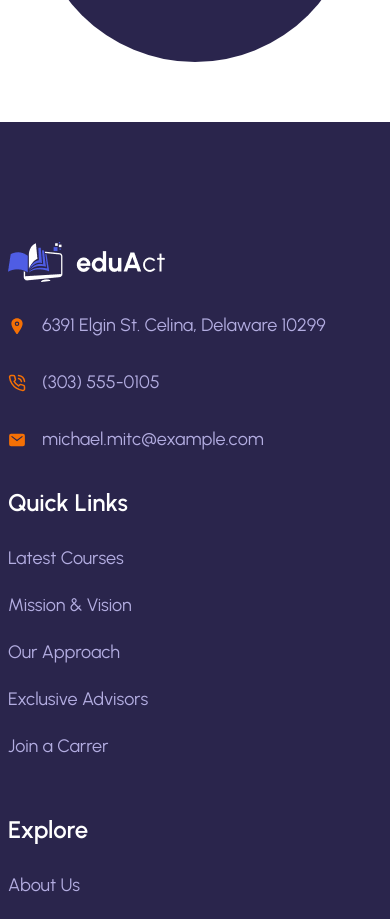
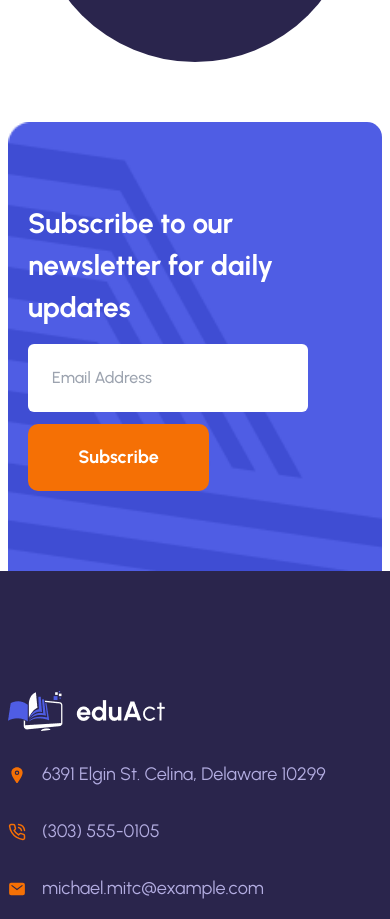
Before and after one commit to nafisa492003/Educate, a React (Vite) app: page /about in a window 390 px wide. Shown: the part 5940-6859 px from the top of the page. Built offline with nearby package versions, Linux system fonts and the light colour scheme; a web font is replaced by a local one.

Commit message:
About page done with fully responsive

```diff
--- /dev/null
+++ b/src/Components/About_p_footer.jsx
@@ -0,0 +1,31 @@
+import React from 'react'
+import Container from './Container'
+import about_footer_bg from '../assets/about_bg_footer.png'
+import Flex from './Flex'
+import Common_btn from './Common_btn';
+const About_p_footer = () => {
+  return (
+   <section>
+    <Container>
+        <div style={{
+            backgroundImage:`url(${about_footer_bg})`,
+            backgroundSize:'cover'
+        }}
+        className='py-[80px] px-[20px] md:py-[100px] md:px-[70px] bg-no-repeat rounded-t-[15px]'
+        >
+     <Flex className={`items-start md:items-center justify-between flex-col lg:flex-row`}>
+      <h1 className='font-bold font-Urbanist text-[28px] lg:text-[40px] text-white w-full lg:w-[518px] mb-4 lg:mb-0'>Subscribe to our newsletter for daily updates</h1>
+      <Flex className={`gap-3 flex-col md:flex-row`}>
+        <input className='font-medium font-Urbanist text-[16px] text-hash w-[280px] lg:w-[352px] rounded-[6px] py-[22px] pl-6 outline-none' type="text" placeholder='Email Address' />
+        <button className='py-[20px] px-[30px] lg:px-[50px] rounded-[10px] font-Urbanist font-bold text-[18px] text-white bg-custom_orange w-[181px]'>
+        Subscribe
+        </button>
+      </Flex>
+     </Flex>
+        </div>
+    </Container>
+   </section>
+  )
+}
+
+export default About_p_footer
--- a/src/Pages/About_P.jsx
+++ b/src/Pages/About_P.jsx
@@ -5,6 +5,7 @@ import About_Counter_P from '../Components/About_Counter_P'
 import About_Course_P from '../Components/About_Course_P'
 import About_team_p from '../Components/About_team_p'
 import About_team_members_p from '../Components/About_team_members_p'
+import About_p_footer from '../Components/About_p_footer'
 const About_P = () => {
   return (
    <>
@@ -14,6 +15,7 @@ const About_P = () => {
    <About_Course_P/>
    <About_team_p/>
    <About_team_members_p/>
+   <About_p_footer/>
    </>
   )
 }
```
Also changed, not shown: src/assets/about_bg_footer.png (added).
